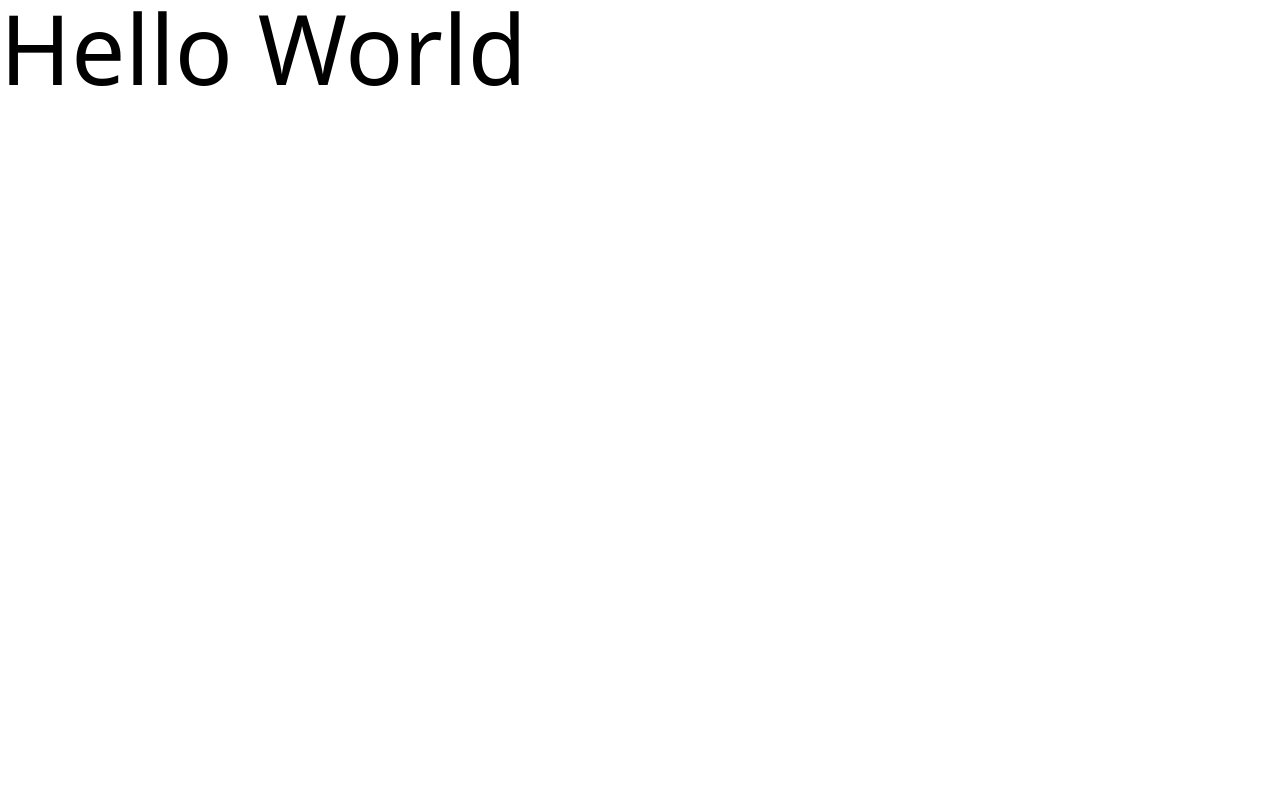
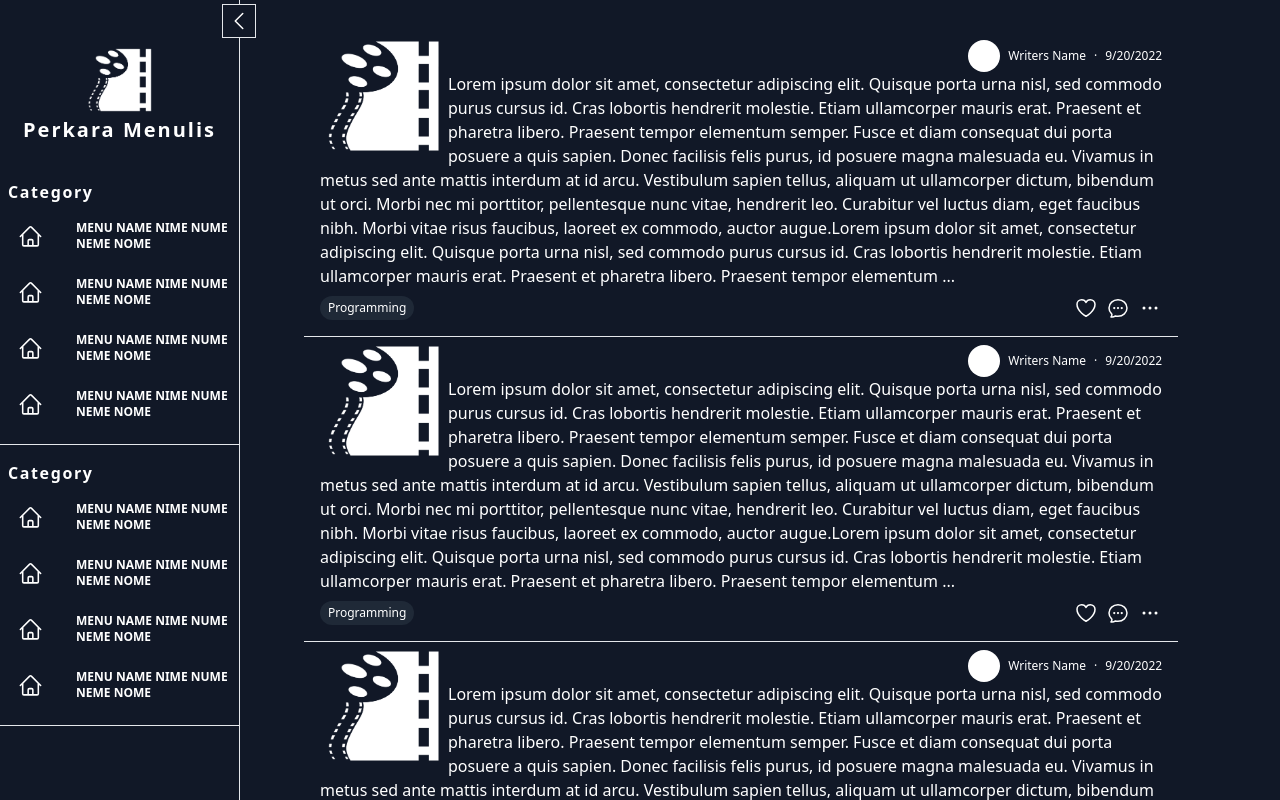
Before and after one commit to razaqisama/perkara-menulis, a React (Create React App) app: page / in a window 1280 px wide. Built offline with nearby package versions, Linux system fonts and the light colour scheme.

Commit message:
Sidebar and Storylist

```diff
--- a/package.json
+++ b/package.json
@@ -3,6 +3,7 @@
   "version": "0.1.0",
   "private": true,
   "dependencies": {
+    "@reduxjs/toolkit": "^1.8.5",
     "react": "^18.2.0",
     "react-dom": "^18.2.0",
     "react-scripts": "5.0.1"
--- a/src/App.js
+++ b/src/App.js
@@ -1,7 +1,21 @@
+import {
+  Sidebar
+} from './Components';
+
+import {
+  Home
+} from './Pages';
+
 function App() {
   return (
-    <div className="App">
-      <p className="text-8xl">Hello World</p>
+    <div className="flex flex-row w-screen h-screen bg-gray-900 text-white">
+      <Sidebar />
+      <div className="flex flex-col flex-auto overflow-y-auto">
+        <Home />
+      </div>
+      <div className="h-full w-[260px]">
+
+      </div>
     </div>
   );
 }
--- /dev/null
+++ b/src/Components/Global/Sidebar.js
@@ -0,0 +1,51 @@
+import { useState } from 'react';
+import Logo from '../../assets/Logo.png';
+
+export const Sidebar = ({menu}) => {
+    const [isExtended, setIsExtended] = useState(true);
+    const menuDummy = Array(2).fill({})
+    const subMenuDummy = Array(4).fill({})
+    return (
+        <div className={`relative h-full ${isExtended ? "w-[240px]" : "w-[60px]" } border-r-[1px] flex flex-col transition-[width] duration-300 ease-in-out`}>
+            <div
+                onClick={(e) => {
+                    e.preventDefault();
+                    setIsExtended(!isExtended);
+                }}
+                className={`${isExtended ? "" : "rotate-180"} hidden lg:inline absolute cursor-pointer bg-gray-900 border-[1px] p-1 top-1 right-0 transform translate-x-1/2 transition duration-300 ease-in-out`}>
+                <svg xmlns="http://www.w3.org/2000/svg" fill="none" viewBox="0 0 24 24" strokeWidth={1.5} stroke="currentColor" className="w-6 h-6">
+                    <path strokeLinecap="round" strokeLinejoin="round" d="M15.75 19.5L8.25 12l7.5-7.5" />
+                </svg>
+            </div>
+            <div className="flex flex-col justify-center items-center py-4 mt-8">
+                <img className={`${isExtended ? "w-16" : "w-12"} transition-[width] duration-300 ease-in-out`} src={Logo} alt="brand" />
+                <p className={`${isExtended ? "opacity-100 text-xl" : "opacity-0 text-xs"} min-w-[200px] text-center transition-[font,opacity] duration-300 ease-in-out font-bold tracking-[0.1em] py-1`}>Perkara Menulis</p>
+            </div>
+            <div className="flex flex-col flex-auto overflow-y-auto overflow-x-hidden">
+            {
+                menuDummy.map((item, index) => {
+                    return (
+                        <div className="flex flex-col space-y-2 border-b-[1px] py-4">
+                            <p className={`${isExtended ? "" : "opacity-0"} px-2 font-bold tracking-[0.1em]`}>Category</p>
+                            {
+                                subMenuDummy.map((item, index) => {
+                                    return (
+                                        <div className={`w-full py-2 flex flex-row overflow-hidden select-none cursor-pointer hover:bg-gray-700 transition duration-300 ease-in-out`}>
+                                            <div className="flex justify-center items-center min-w-[60px] max-w-[60px]">
+                                                <svg className="min-w-[25px] max-w-[25px] min-h-[25px] max-h-[25px]" xmlns="http://www.w3.org/2000/svg" fill="none" viewBox="0 0 24 24" strokeWidth={1.5} stroke="currentColor">
+                                                    <path strokeLinecap="round" strokeLinejoin="round" d="M2.25 12l8.954-8.955c.44-.439 1.152-.439 1.591 0L21.75 12M4.5 9.75v10.125c0 .621.504 1.125 1.125 1.125H9.75v-4.875c0-.621.504-1.125 1.125-1.125h2.25c.621 0 1.125.504 1.125 1.125V21h4.125c.621 0 1.125-.504 1.125-1.125V9.75M8.25 21h8.25" />
+                                                </svg>
+                                            </div>
+                                            <p className={`${isExtended ? "" : "opacity-0"} transition duration-300 ease-in-out self-end px-4 font-bold min-w-[200px] text-xs`}>MENU NAME NIME NUME NEME NOME</p>
+                                        </div>
+                                    )
+                                })
+                            }
+                        </div>
+                    )
+                })
+            }
+            </div>
+        </div>
+    )
+}
--- /dev/null
+++ b/src/Components/Global/index.js
@@ -0,0 +1 @@
+export * from './Sidebar';
--- /dev/null
+++ b/src/Components/Home/StoryPreview.js
@@ -0,0 +1,46 @@
+import Logo from '../../assets/Logo.png';
+
+
+export const StoryPreview = () => {
+    const lorem = `Lorem ipsum dolor sit amet, consectetur adipiscing elit. Quisque porta urna nisl, sed commodo purus cursus id. Cras lobortis hendrerit molestie. Etiam ullamcorper mauris erat. Praesent et pharetra libero. Praesent tempor elementum semper. Fusce et diam consequat dui porta posuere a quis sapien. Donec facilisis felis purus, id posuere magna malesuada eu. Vivamus in metus sed ante mattis interdum at id arcu. Vestibulum sapien tellus, aliquam ut ullamcorper dictum, bibendum ut orci. Morbi nec mi porttitor, pellentesque nunc vitae, hendrerit leo. Curabitur vel luctus diam, eget faucibus nibh. Morbi vitae risus faucibus, laoreet ex commodo, auctor augue.Lorem ipsum dolor sit amet, consectetur adipiscing elit. Quisque porta urna nisl, sed commodo purus cursus id. Cras lobortis hendrerit molestie. Etiam ullamcorper mauris erat. Praesent et pharetra libero. Praesent tempor elementum semper. Fusce et diam consequat dui porta posuere a quis sapien. Donec facilisis felis purus, id posuere magna malesuada eu. Vivamus in metus sed ante mattis interdum at id arcu. Vestibulum sapien tellus, aliquam ut ullamcorper dictum, bibendum ut orci. Morbi nec mi porttitor, pellentesque nunc vitae, hendrerit leo. Curabitur vel luctus diam, eget faucibus nibh. Morbi vitae risus faucibus, laoreet ex commodo, auctor augue.`
+
+    const cutWord = (text) => {
+        const a = text.split(' ');
+        if(a.length > 128) {
+            const result = a.slice(0, 128);
+            result.push('...')
+            return result.join(' ')
+        } else {
+            return text
+        }
+    }
+
+    cutWord(lorem)
+
+    return (
+        <div className="py-2 border-b-[1px] hover:bg-gray-600 transition duration-300 ease-in-out px-4 cursor-pointer">
+            <img src={Logo} alt="Articles" className="w-32 px-2 float-left"></img>
+            <div className="flex flex-row items-center justify-end space-x-2 text-xs">
+                <div className="w-8 h-8 rounded-full bg-white"></div>
+                <p>Writers Name</p>
+                <p>·</p>
+                <p>9/20/2022</p>
+            </div>
+            <p>{cutWord(lorem)}</p>
+            <div className="flex flex-row justify-between py-2">
+                <p className="rounded-full px-2 py-1 bg-gray-800 text-xs">Programming</p>
+                <div className="flex flex-row space-x-2">
+                    <svg xmlns="http://www.w3.org/2000/svg" fill="none" viewBox="0 0 24 24" strokeWidth={1.5} stroke="currentColor" className="w-6 h-6">
+                        <path strokeLinecap="round" strokeLinejoin="round" d="M21 8.25c0-2.485-2.099-4.5-4.688-4.5-1.935 0-3.597 1.126-4.312 2.733-.715-1.607-2.377-2.733-4.313-2.733C5.1 3.75 3 5.765 3 8.25c0 7.22 9 12 9 12s9-4.78 9-12z" />
+                    </svg>
+                    <svg xmlns="http://www.w3.org/2000/svg" fill="none" viewBox="0 0 24 24" strokeWidth={1.5} stroke="currentColor" className="w-6 h-6">
+                        <path strokeLinecap="round" strokeLinejoin="round" d="M8.625 12a.375.375 0 11-.75 0 .375.375 0 01.75 0zm0 0H8.25m4.125 0a.375.375 0 11-.75 0 .375.375 0 01.75 0zm0 0H12m4.125 0a.375.375 0 11-.75 0 .375.375 0 01.75 0zm0 0h-.375M21 12c0 4.556-4.03 8.25-9 8.25a9.764 9.764 0 01-2.555-.337A5.972 5.972 0 015.41 20.97a5.969 5.969 0 01-.474-.065 4.48 4.48 0 00.978-2.025c.09-.457-.133-.901-.467-1.226C3.93 16.178 3 14.189 3 12c0-4.556 4.03-8.25 9-8.25s9 3.694 9 8.25z" />
+                    </svg>
+                    <svg xmlns="http://www.w3.org/2000/svg" fill="none" viewBox="0 0 24 24" strokeWidth={1.5} stroke="currentColor" className="w-6 h-6">
+                        <path strokeLinecap="round" strokeLinejoin="round" d="M6.75 12a.75.75 0 11-1.5 0 .75.75 0 011.5 0zM12.75 12a.75.75 0 11-1.5 0 .75.75 0 011.5 0zM18.75 12a.75.75 0 11-1.5 0 .75.75 0 011.5 0z" />
+                    </svg>
+                </div>
+            </div>
+        </div>
+    )
+}
--- /dev/null
+++ b/src/Components/Home/index.js
@@ -0,0 +1 @@
+export * from './StoryPreview';
--- /dev/null
+++ b/src/Components/index.js
@@ -0,0 +1,2 @@
+export * from './Global';
+export * from './Home';
--- /dev/null
+++ b/src/Pages/Home.js
@@ -0,0 +1,16 @@
+import { StoryPreview } from "../Components"
+
+export const Home = () => {
+    const stories = Array(9).fill({})
+    return (
+        <div className="flex flex-col w-full px-16 py-8">
+        {
+            stories.map((item, index) => {
+                return (
+                    <StoryPreview />
+                )
+            })
+        }
+        </div>
+    )
+}
--- /dev/null
+++ b/src/Pages/index.js
@@ -0,0 +1 @@
+export * from './Home';
```
Also changed, not shown: src/Store/index.js (added), src/assets/Logo.png (added), 1 other file (tests, documents, lock files or other folders).
